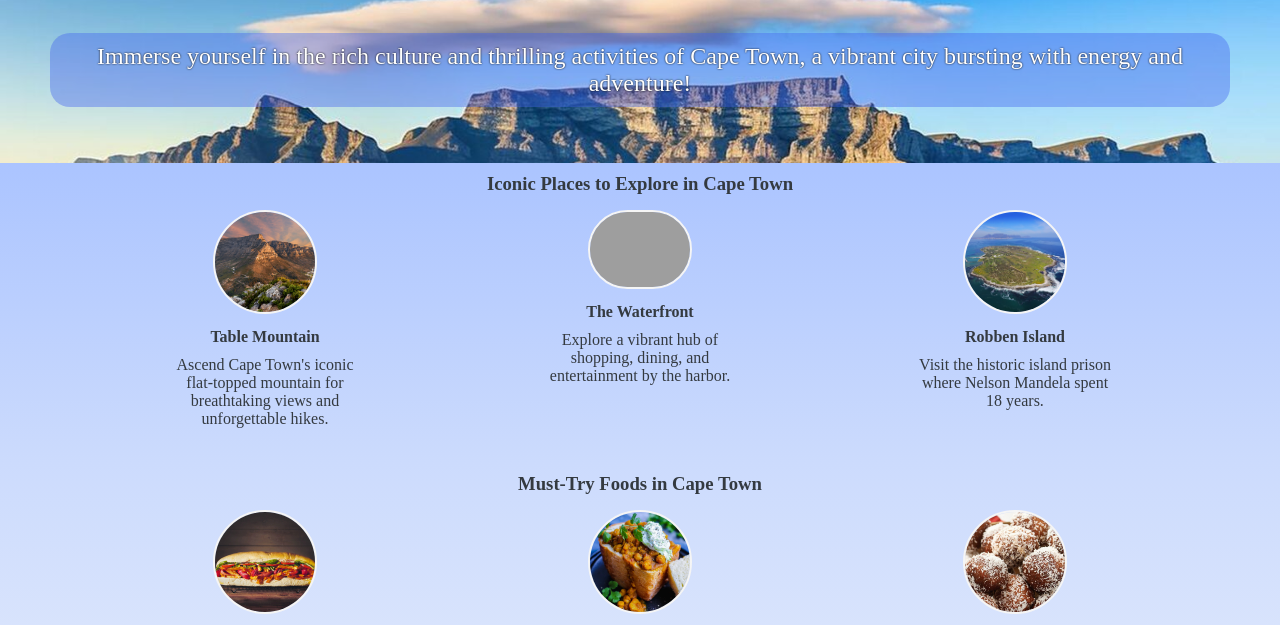
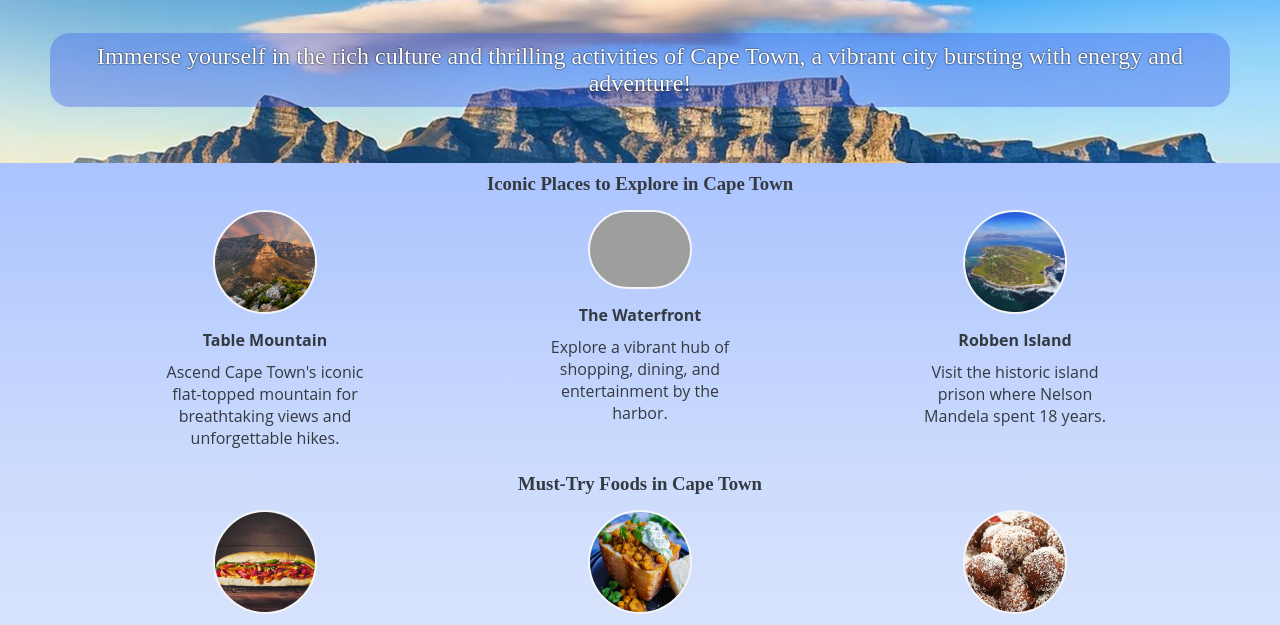
Before and after one commit to GeniusDayle/hometown, a website built with Vite: page index.html in a window 1280 px wide. Shown: the part 137-762 px from the top of the page. Built offline with nearby package versions, Linux system fonts and the light colour scheme; grey boxes are pictures that could not be loaded; a web font is replaced by a local one.

Commit message:
update to font

```diff
--- a/styles.css
+++ b/styles.css
@@ -34,6 +34,7 @@
     display: flex;
     justify-content: space-evenly;
     color: #343a40;
+    font-family: "Open Sans", serif;
 }
 
 /*BACKGROUND*/
```
